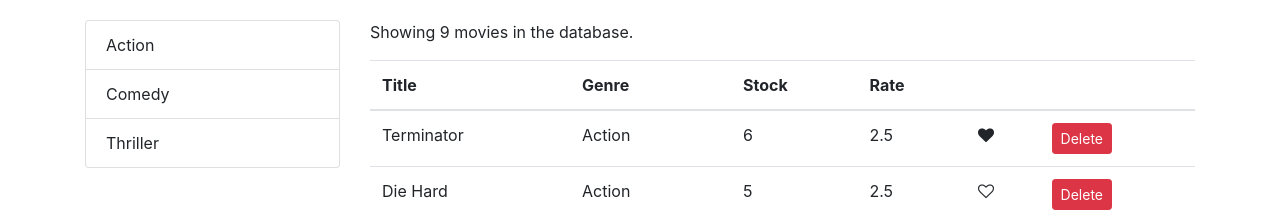
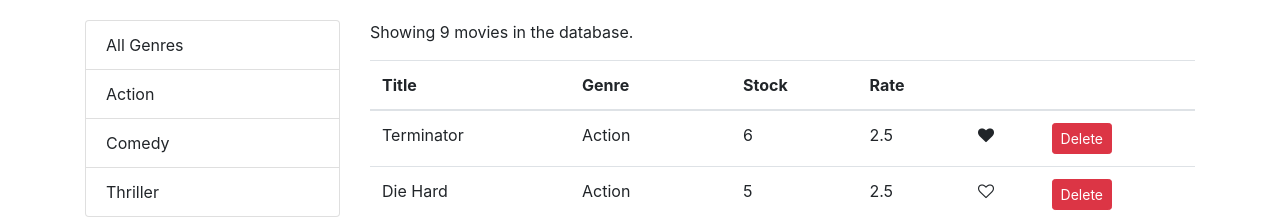
Before and after one commit to Acoustic6/movies-store-react, a React (Create React App) app: page / in a window 1280 px wide. Shown: the top 219 px of the page. Built offline with nearby package versions, Linux system fonts and the light colour scheme.

Commit message:
Adding All Genres button

```diff
--- a/src/components/movies.jsx
+++ b/src/components/movies.jsx
@@ -16,7 +16,11 @@ class Movies extends Component {
   };
 
   componentDidMount() {
-    this.setState({ movies: getMovies(), genres: getGenres() });
+    const genres = [
+      { name: "All Genres", _id: "5b21ca3eeb7f6fbccd433318" },
+      ...getGenres(),
+    ];
+    this.setState({ movies: getMovies(), genres });
   }
 
   handleDelete = (movie) =>
@@ -38,7 +42,7 @@ class Movies extends Component {
   };
 
   handleGenreSelect = (genre) => {
-    this.setState({ selectedGenre: genre });
+    this.setState({ selectedGenre: genre, currentPage: 1 });
   };
 
   render() {
@@ -50,9 +54,10 @@ class Movies extends Component {
       movies: allMovies,
     } = this.state;
 
-    const filtered = selectedGenre
-      ? allMovies.filter((m) => m.genre._id === selectedGenre._id)
-      : allMovies;
+    const filtered =
+      selectedGenre && selectedGenre._id
+        ? allMovies.filter((m) => m.genre._id === selectedGenre._id)
+        : allMovies;
 
     if (count === 0) return <p>There are no movies in the database</p>;
 
```
